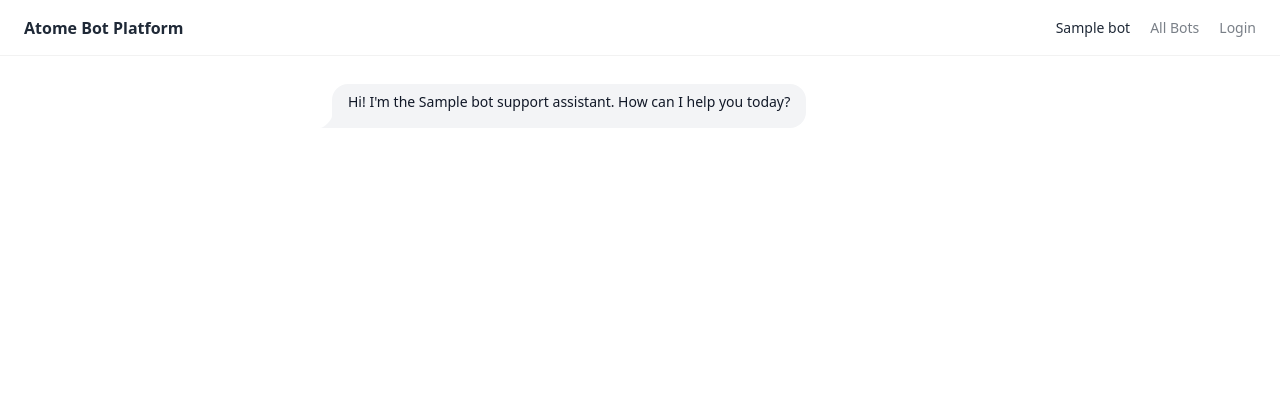
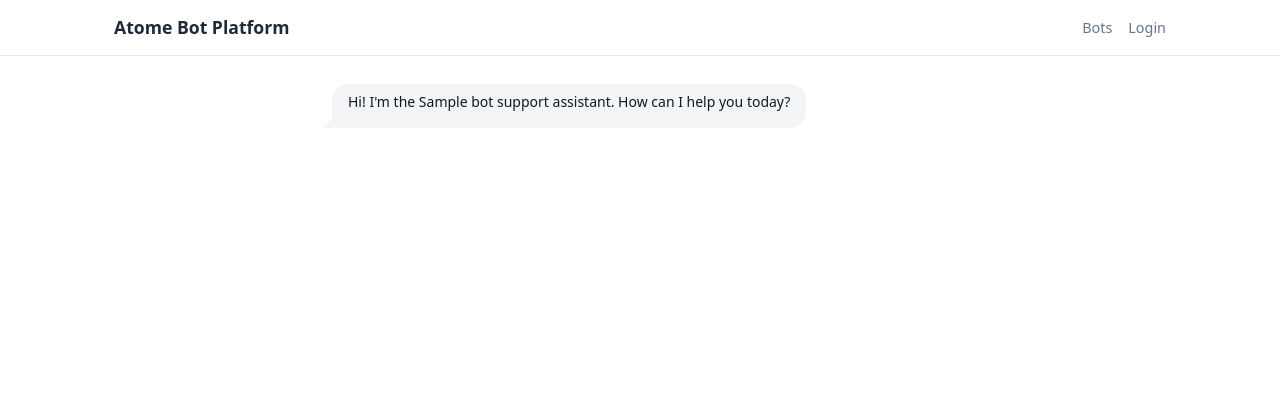
Before and after one commit to lawwm/chatbot, a FastAPI app: template app/templates/chat/index.html in a window 1280 px wide. Shown: the top 420 px of the page. Run offline with FastAPI, Linux system fonts and the light colour scheme; the template is opened without the code that fills it: most values are stand-ins (such as "Sample title", 1, 10 or a date in 2020); parts of the project's set-up code (start-up, migrations or seed data) failed here and were passed over; some libraries are stand-ins or nearby versions.

Commit message:
Make header consistent amongst all screens

```diff
--- a/app/templates/base.html
+++ b/app/templates/base.html
@@ -10,7 +10,8 @@
 </head>
 <body>
     {% block nav %}
-    <nav class="navbar">
+    <nav class="site-nav">
+      <div class="site-nav-inner">
         <a class="brand" href="/dashboard">Atome Bot Platform</a>
         <div class="nav-links">
             <a href="/dashboard">Bots</a>
@@ -19,12 +20,13 @@
             <a href="/meta">Meta</a>
             {% endif %}
             <form method="post" action="/auth/logout" style="display:inline">
-                <button type="submit" class="btn-link">Logout</button>
+                <button type="submit">Logout</button>
             </form>
             {% else %}
             <a href="/auth/login">Login</a>
             {% endif %}
         </div>
+      </div>
     </nav>
     {% endblock %}
     <main class="container">
--- a/app/templates/chat/index.html
+++ b/app/templates/chat/index.html
@@ -5,6 +5,7 @@
     <meta name="viewport" content="width=device-width, initial-scale=1.0">
     <title>{{ bot.name }} — Chat</title>
     <script src="https://unpkg.com/htmx.org@1.9.12"></script>
+    <link rel="stylesheet" href="/static/css/main.css">
     <link href="https://cdn.jsdelivr.net/npm/daisyui@4/dist/full.min.css" rel="stylesheet">
     <script src="https://cdn.tailwindcss.com"></script>
     <style>
@@ -19,21 +20,24 @@
 <body class="flex flex-col h-screen bg-base-100">
 
 <!-- Navbar -->
-<div class="flex items-center justify-between px-6 border-b border-base-200 bg-base-100 shrink-0" style="height:56px;">
-    <a href="/bots" class="font-bold text-base">Atome Bot Platform</a>
-    <div class="flex items-center gap-5 text-sm text-base-content/60">
-        <span class="font-medium text-base-content">{{ bot.name }}</span>
-        <a href="/bots" class="hover:text-primary transition-colors">All Bots</a>
+<nav class="site-nav shrink-0">
+    <div class="site-nav-inner">
+        <a class="brand" href="/dashboard">Atome Bot Platform</a>
+        <div class="nav-links">
+            <a href="/dashboard">Bots</a>
             {% if user %}
-        <a href="/dashboard" class="hover:text-primary transition-colors">Dashboard</a>
+            {% if user.has_creation_role %}
+            <a href="/meta">Meta</a>
+            {% endif %}
             <form method="post" action="/auth/logout" style="display:inline">
-            <button type="submit" class="hover:text-error transition-colors cursor-pointer bg-transparent border-none text-sm">Logout</button>
+                <button type="submit">Logout</button>
             </form>
             {% else %}
-        <a href="/auth/login" class="hover:text-primary transition-colors">Login</a>
+            <a href="/auth/login">Login</a>
             {% endif %}
         </div>
     </div>
+</nav>
 
 <!-- Messages -->
 <div class="flex-1 overflow-y-auto" id="chat-scroll">
--- a/app/templates/dashboard/mistakes.html
+++ b/app/templates/dashboard/mistakes.html
@@ -4,9 +4,11 @@
 <div class="page-header">
     <div>
         <h1>{{ bot.name }}</h1>
-        <p class="text-muted">Reported Mistakes</p>
+        <p class="text-muted">Mistakes</p>
     </div>
-    <a href="/dashboard/bots/{{ bot._id }}/settings" class="btn btn-secondary">Back to Settings</a>
+    <div class="flex gap-1">
+        <a href="/dashboard/bots/{{ bot._id }}/settings" class="btn btn-secondary">Back to Settings</a>
+    </div>
 </div>
 
 <!-- Open Mistakes -->
--- a/app/templates/dashboard/roles.html
+++ b/app/templates/dashboard/roles.html
@@ -4,9 +4,11 @@
 <div class="page-header">
     <div>
         <h1>{{ bot.name }}</h1>
-        <p class="text-muted">Role Management</p>
+        <p class="text-muted">Roles</p>
     </div>
-    <a href="/dashboard/bots/{{ bot._id }}/settings" class="btn btn-secondary">Back to Settings</a>
+    <div class="flex gap-1">
+        <a href="/dashboard/bots/{{ bot._id }}/settings" class="btn btn-secondary">Back to Settings</a>
+    </div>
 </div>
 
 <div style="display:grid; grid-template-columns: 1fr 1fr; gap: 1.5rem;">
--- a/app/templates/meta/index.html
+++ b/app/templates/meta/index.html
@@ -4,7 +4,7 @@
 <div class="page-header">
     <div>
         <h1>Meta-Agent</h1>
-        <p class="text-muted">Describe what you want your bot to do and it will be created automatically.</p>
+        <p class="text-muted">Generate bots with AI</p>
     </div>
 </div>
 
--- a/static/css/main.css
+++ b/static/css/main.css
@@ -17,11 +17,12 @@
 body { font-family: system-ui, sans-serif; background: var(--bg); color: var(--text); line-height: 1.5; }
 
 /* Navbar */
-.navbar { background: var(--surface); border-bottom: 1px solid var(--border); padding: 0 1.5rem; display: flex; align-items: center; justify-content: space-between; height: 56px; }
-.navbar .brand { font-weight: 700; font-size: 1.1rem; text-decoration: none; color: var(--text); }
-.nav-links { display: flex; gap: 1rem; align-items: center; }
-.nav-links a { text-decoration: none; color: var(--text-muted); font-size: 0.9rem; }
-.nav-links a:hover { color: var(--primary); }
+.site-nav { background: var(--surface); border-bottom: 1px solid var(--border); height: 56px; }
+.site-nav-inner { max-width: 1100px; margin: 0 auto; padding: 0 1.5rem; height: 100%; display: flex; align-items: center; justify-content: space-between; }
+.site-nav .brand { font-weight: 700; font-size: 1.1rem; text-decoration: none; color: var(--text); }
+.nav-links { display: flex; gap: 1rem; align-items: center; margin-left: auto; }
+.nav-links a, .nav-links button { text-decoration: none; color: var(--text-muted); font-size: 0.9rem; background: none; border: none; padding: 0; cursor: pointer; font-family: inherit; }
+.nav-links a:hover, .nav-links button:hover { color: var(--text); }
 
 /* Container */
 .container { max-width: 1100px; margin: 0 auto; padding: 2rem 1.5rem; }
```
Also changed, not shown: app/templates/dashboard/index.html (+5 -3 lines). Lines whose indentation alone changed are shown as unchanged.
